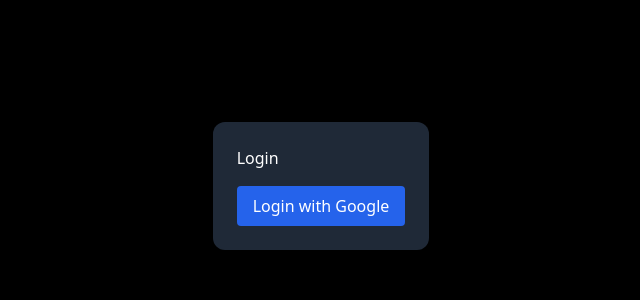
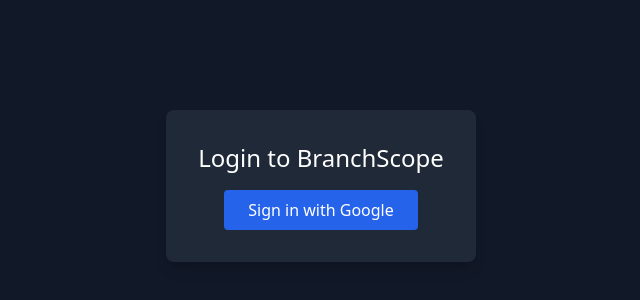
Before and after one commit to akashbauri/Branch-Scope-code, a Next.js app: page /login in a window 1280 px wide. Shown: the part 214-514 px from the top of the page, without its empty margins (319-959 px from the left). Built offline with nearby package versions, Linux system fonts and the light colour scheme.

Commit message:
Update page.js

```diff
--- a/app/login/page.js
+++ b/app/login/page.js
@@ -1,21 +1,26 @@
 "use client";
 
-import { signInWithPopup, GoogleAuthProvider } from "firebase/auth";
-import { auth } from "@/lib/firebase";
+import { signInWithPopup } from "firebase/auth";
+import { auth, provider } from "@/lib/firebase";
+import { useRouter } from "next/navigation";
 
 export default function Login() {
+  const router = useRouter();
+
   const login = async () => {
-    const provider = new GoogleAuthProvider();
     await signInWithPopup(auth, provider);
-    window.location.href = "/";
+    router.push("/");
   };
 
   return (
-    <div className="h-screen flex items-center justify-center bg-black text-white">
-      <div className="bg-gray-800 p-6 rounded-xl">
-        <h1 className="mb-4">Login</h1>
-        <button onClick={login} className="bg-blue-600 px-4 py-2 rounded">
-          Login with Google
+    <div className="flex items-center justify-center h-screen bg-gray-900">
+      <div className="bg-gray-800 p-8 rounded-lg shadow-lg text-center">
+        <h1 className="text-2xl mb-4">Login to BranchScope</h1>
+        <button
+          onClick={login}
+          className="bg-blue-600 px-6 py-2 rounded hover:bg-blue-700"
+        >
+          Sign in with Google
         </button>
       </div>
     </div>
```
